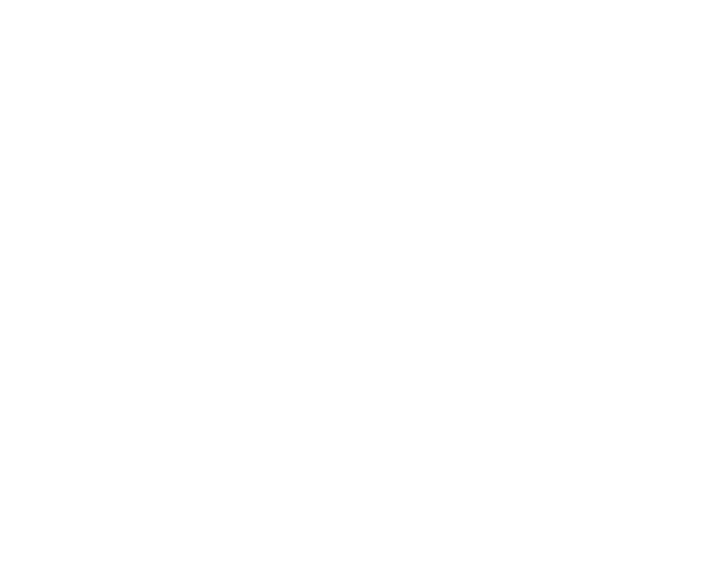
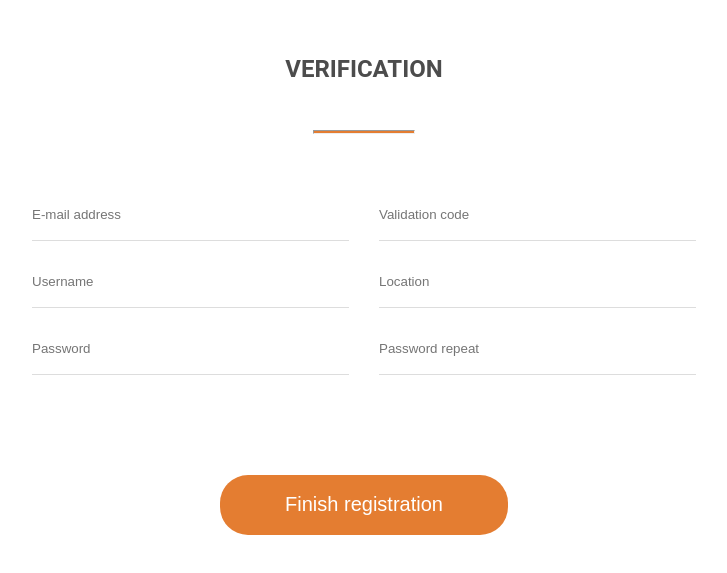
Before and after one commit to KewinAl/Voucher-Wallet-V1, a React (Create React App) app in the folder frontend/: page /verification in a window 1280 px wide. Before the commit this address had no page. Shown: the part 103-676 px from the top of the page, without its empty margins (284-1011 px from the left). Built offline with nearby package versions, Linux system fonts and the light colour scheme.

Commit message:
Congratulations page is done

```diff
--- a/frontend/src/App.js
+++ b/frontend/src/App.js
@@ -3,6 +3,7 @@ import './App.css';
 import {Route, Routes} from "react-router-dom";
 import Registration from "./Pages/Registration";
 import Congratulations from "./Pages/Congratulations";
+import Verification from "./Pages/Verification";
 
 function App() {
   return (
@@ -10,6 +11,7 @@ function App() {
         <Routes>
           <Route path='/registration' element ={<Registration/>}/>
           <Route path='/Congratulations' element ={<Congratulations/>}/>
+            <Route path='/verification' element ={<Verification/>}/>
         </Routes>
     </div>
   );
--- a/frontend/src/Pages/Congratulations/Congratulations.styles.js
+++ b/frontend/src/Pages/Congratulations/Congratulations.styles.js
@@ -8,7 +8,8 @@ export const ConfirmationContainer = styled.div`
   align-items: center;
 
   h2 {
-    height: 47px;
+    height: 10px;
+    margin-top: 120px;
     font-style: normal;
     font-size: 24px;
     text-align: center;
--- a/frontend/src/Pages/Congratulations/index.js
+++ b/frontend/src/Pages/Congratulations/index.js
@@ -5,10 +5,10 @@ import {ConfirmationContainer, CongratulationsPage} from "./Congratulations.styl
 const Congratulations = () =>{
     const navigate = useNavigate()
     useEffect(() => {
-        setTimeout(() => {
-          navigate('/verification');
-        },3000)
-    },[]);
+    setTimeout(() => {
+      navigate('/verification');
+    }, 30000);
+  }, []);
 
      return (
         <>
@@ -17,7 +17,7 @@ const Congratulations = () =>{
             <h2>REGISTRATION</h2>
                 <hr></hr>
             <p>Thanks for your registration at Voucher Wallet.
-            You will receive the confirmation mail shortly.</p>
+            You will receive the confirmation Email shortly.</p>
             </ConfirmationContainer>
         </CongratulationsPage>
         </>
--- a/frontend/src/Pages/Registration/Registration.styles.js
+++ b/frontend/src/Pages/Registration/Registration.styles.js
@@ -4,8 +4,8 @@ export const RegistrationPage = styled.div`
 display: flex;
 flex-direction: column;
 justify-content: flex-start;
-height: 98vh;
-width: 100vw;
+height: 100%;
+width: 100%;
 `
 
 export const RegistrationForm = styled.div`
--- a/frontend/src/Pages/Registration/index.js
+++ b/frontend/src/Pages/Registration/index.js
@@ -23,7 +23,7 @@ const Registration = () => {
         const data = {
             email: newEmail,
         };
-        axios.post("http://localhost:8000/backend/api/registration", data).then(res => {
+        axios.post("https://luna-group2.propulsion-learn.ch/backend/api/registration/", data).then(res => {
             console.log(res);
             dispatch(setEmail(newEmail));
             navigate('/Congratulations');
--- /dev/null
+++ b/frontend/src/Pages/Verification/Verification.styles.js
@@ -0,0 +1,84 @@
+import styled from "styled-components";
+
+
+export const VerificationPart = styled.div`
+     width: 100%;
+     height: 100%;
+     display: flex;
+     flex-direction: column;
+     justify-content: center;
+    align-items: center;
+
+ h2 {
+    height: 47px;
+    font-style: normal;
+    font-size: 24px;
+    text-align: center;
+    color: #4C4C4C;
+    font-family: 'Roboto';
+    font-weight: 700;
+    line-height: 28px;
+    text-transform: uppercase;
+}
+
+ form {
+
+    display: flex;
+    flex-direction: column;
+    align-items: center;
+    width: 600px;
+
+}
+    hr {
+    background: #E47D31;
+    height: 2px;
+    width: 100px;
+  }
+
+ input {
+
+    border: 1px solid red;
+    display: flex;
+    align-items: flex-end;
+    border: none;
+    border-bottom: 1px solid #ddd;
+    margin-top: 15px;
+    width: 660px;
+    padding: 18px 0;
+
+
+  }
+
+  button {
+  width: 288px;
+  height:60px;
+  background: #E47D31;
+  border-radius: 30px;
+  font-size: 20px;
+  color: white;
+  border: none;
+  padding: 15px 25px;
+  margin-top: 100px;
+  cursor: pointer;
+    border-radius: 28px;
+
+}
+
+  `
+
+export const GapLines = styled.div`
+    display: flex;
+    gap: 30px;
+
+    input {
+        width: 317px;
+    }
+
+    `
+export const VerificationPage = styled.div`
+ display: flex;
+ flex-direction: column;
+ justify-content: flex-start;
+ height: 95vh;
+ width: 100vw;
+`
--- /dev/null
+++ b/frontend/src/Pages/Verification/index.js
@@ -0,0 +1,62 @@
+import {useState} from "react";
+import {useNavigate} from "react-router-dom";
+import axios from "axios";
+import {GapLines, VerificationPage, VerificationPart} from "./Verification.styles";
+
+const Verification = () => {
+const [newData, setNewData]= useState({
+      Email:"",
+      Username: "",
+      Password:"",
+      Password_repeat: "",
+})
+    const [newWarning, setNewWarning] = useState('');
+      const navigate = useNavigate();
+      const handleChange = e => {
+          const changed = {};
+          changed[e.target.name] = e.target.value;
+          setNewData(d => ({
+              ...d,
+              ...changed,
+          }))
+      }
+      const handleVerification = e => {
+          e.preventDefault();
+          axios.post("https://luna-group2.propulsion-learn.ch/backend/api/registration/validate/", newData).then(res => {
+            navigate("/Login");
+        }).catch(error => {
+            console.log(error);
+            setNewWarning(error.message);
+        });
+    }
+       return (
+        <>
+        <VerificationPage>
+          <VerificationPart>
+            <h2>VERIFICATION</h2>
+              <hr></hr>
+            <p>{newWarning}</p>
+            <form onSubmit={handleVerification}>
+                 <GapLines>
+                <input name="email" type="email" placeholder="E-mail address" value={newData.email} onChange={handleChange}></input>
+                <input name="code" type="text" placeholder="Validation code" value={newData.code} onChange={handleChange}></input>
+                </GapLines>
+                <GapLines>
+                <input name="username" type="text" placeholder="Username" value={newData.username} onChange={handleChange}></input>
+                <input name="location" type="text" placeholder="Location" value={newData.location} onChange={handleChange}></input>
+                </GapLines>
+                <GapLines>
+                <input name="password" type="password" placeholder="Password" value={newData.password} onChange={handleChange}></input>
+                <input name="password_repeat" type="password" placeholder="Password repeat" value={newData.password_repeat} onChange={handleChange}></input>
+                </GapLines>
+                <button type="submit">Finish registration</button>
+
+            </form>
+            </VerificationPart>
+
+        </VerificationPage>
+        </>
+    )
+}
+
+export default Verification
```
